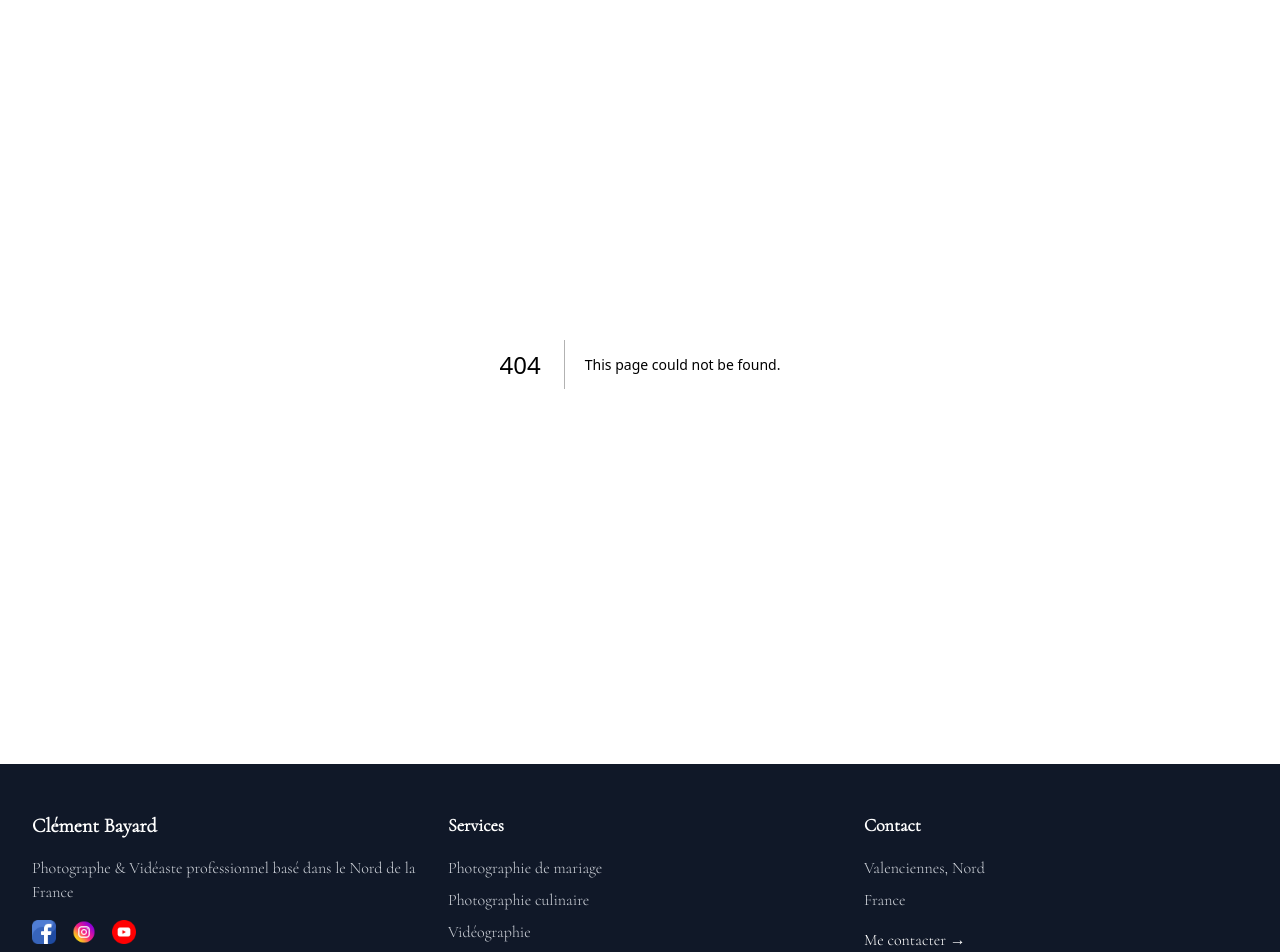
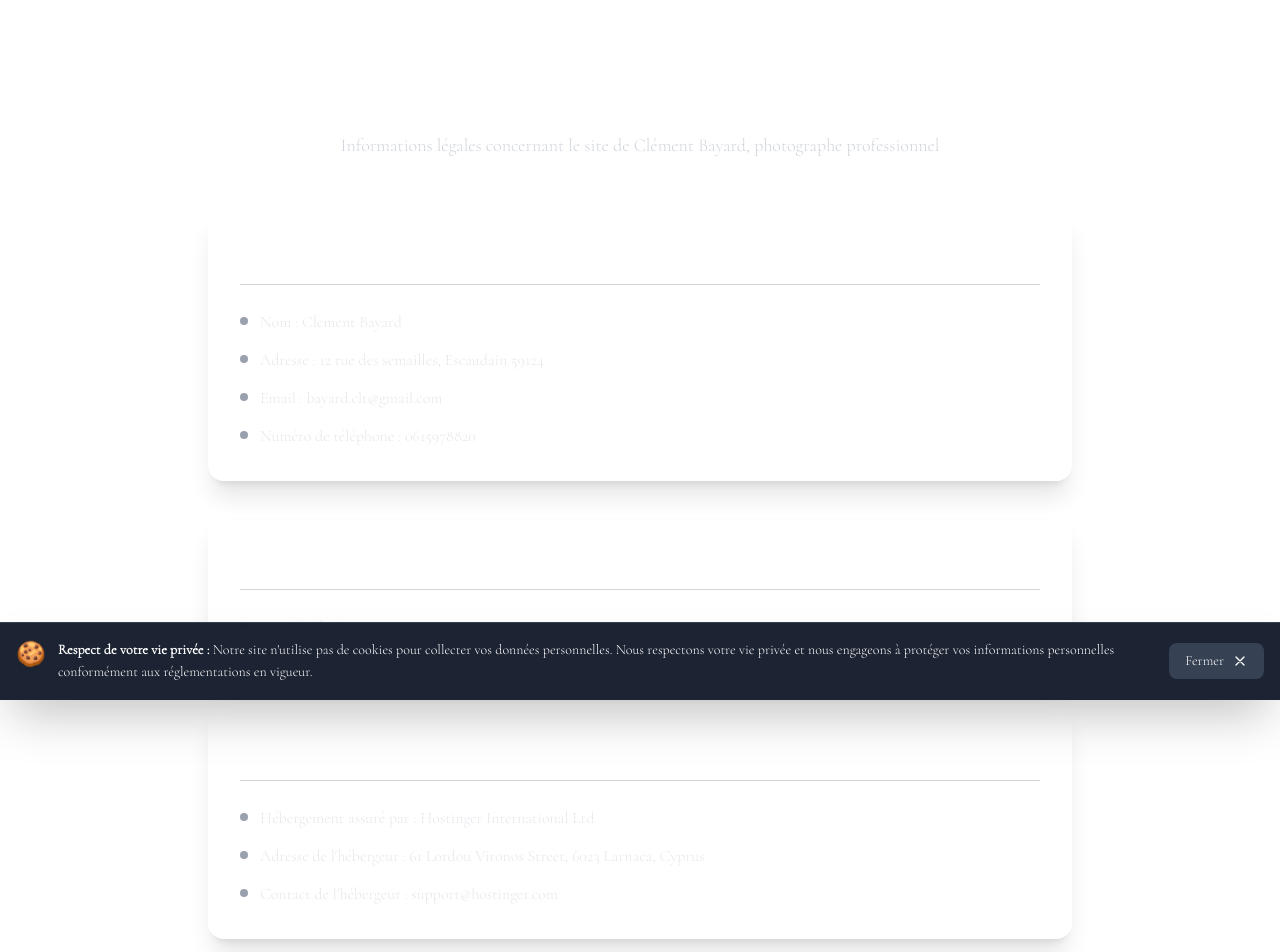
Before and after one commit to h4cktion/clement, a Next.js app: page /mentions-legales in a window 1280 px wide. Before the commit this address had no page. Shown: the part 100-1052 px from the top of the page. Built offline with nearby package versions, Linux system fonts and the light colour scheme.

Commit message:
add mention legale

```diff
--- a/src/app/layout.js
+++ b/src/app/layout.js
@@ -2,6 +2,7 @@ import { Geist, Geist_Mono } from "next/font/google";
 import "./globals.css";
 import Navbar from "@/components/Navbar";
 import Footer from "@/components/Footer";
+import CookieBar from "@/components/CookieBar";
 
 const geistSans = Geist({
   variable: "--font-geist-sans",
@@ -29,6 +30,7 @@ export default function RootLayout({ children }) {
           {children}
         </main>
         <Footer />
+        <CookieBar />
       </body>
     </html>
   );
--- /dev/null
+++ b/src/app/mentions-legales/page.js
@@ -0,0 +1,117 @@
+export const metadata = {
+  title: "Mentions Légales - Photographe Clément Bayard",
+  description:
+    "Mentions légales du site de Clément Bayard, photographe professionnel spécialisé en mariage et photographie culinaire.",
+};
+
+function MentionsLegal() {
+  const sections = [
+    {
+      title: "Identité du photographe",
+      items: [
+        "Nom : Clement Bayard",
+        "Adresse : 12 rue des semailles, Escaudain 59124",
+        "Email : bayard.clt@gmail.com",
+        "Numéro de téléphone : 0615978820"
+      ]
+    },
+    {
+      title: "Numéro d'identification",
+      items: [
+        "Numéro de Siret : 87903512900029"
+      ]
+    },
+    {
+      title: "Hébergement du site",
+      items: [
+        "Hébergement assuré par : Hostinger International Ltd",
+        "Adresse de l'hébergeur : 61 Lordou Vironos Street, 6023 Larnaca, Cyprus",
+        "Contact de l'hébergeur : support@hostinger.com"
+      ]
+    },
+    {
+      title: "Propriété intellectuelle",
+      items: [
+        "Tous droits réservés - Les images présentes sur ce site sont protégées par le droit d'auteur. Toute reproduction ou utilisation des images sans autorisation préalable est interdite."
+      ]
+    },
+    {
+      title: "Politique de confidentialité",
+      items: [
+        "Nous respectons la confidentialité de vos informations. Aucune donnée personnelle n'est collectée automatiquement sur ce site sans votre consentement explicite. Pour plus d'informations sur notre politique de confidentialité, veuillez consulter notre page dédiée à la vie privée."
+      ]
+    },
+    {
+      title: "Cookies",
+      items: [
+        "Ce site n'utilise pas de cookies pour collecter des données personnelles ou suivre l'activité des visiteurs. Nous respectons la vie privée de nos utilisateurs."
+      ]
+    }
+  ];
+
+  return (
+    <div className="min-h-screen pt-24 pb-16">
+      <div className="max-w-4xl mx-auto px-4">
+        <div className="text-center mb-12">
+          <h1 className="text-4xl md:text-5xl font-bold mb-6 font-['Cormorant_Garamond'] text-white">
+            Mentions Légales
+          </h1>
+          <p className="text-lg text-gray-300 max-w-2xl mx-auto">
+            Informations légales concernant le site de Clément Bayard, photographe professionnel
+          </p>
+        </div>
+
+        <div className="space-y-8">
+          {sections.map((section, index) => (
+            <div key={index} className="bg-white/10 backdrop-blur-sm rounded-2xl p-8 shadow-xl">
+              <h2 className="text-2xl font-bold mb-6 font-['Cormorant_Garamond'] text-white border-b border-gray-300 pb-3">
+                {section.title}
+              </h2>
+              <ul className="space-y-3">
+                {section.items.map((item, itemIndex) => (
+                  <li key={itemIndex} className="text-gray-200 leading-relaxed">
+                    {section.title === "Propriété intellectuelle" ||
+                     section.title === "Politique de confidentialité" ||
+                     section.title === "Cookies" ? (
+                      <div className="italic text-gray-300 bg-gray-800/30 p-4 rounded-lg">
+                        "{item}"
+                      </div>
+                    ) : (
+                      <span className="flex items-start">
+                        <span className="inline-block w-2 h-2 bg-gray-400 rounded-full mt-2 mr-3 flex-shrink-0"></span>
+                        {item}
+                      </span>
+                    )}
+                  </li>
+                ))}
+              </ul>
+            </div>
+          ))}
+        </div>
+
+        <div className="mt-12 text-center">
+          <div className="bg-white/10 backdrop-blur-sm rounded-2xl p-8 shadow-xl">
+            <h3 className="text-xl font-bold mb-4 font-['Cormorant_Garamond'] text-white">
+              Contact
+            </h3>
+            <p className="text-gray-200 mb-4">
+              Pour toute question concernant ces mentions légales ou l'utilisation de ce site :
+            </p>
+            <a
+              href="mailto:bayard.clt@gmail.com"
+              className="inline-block bg-gray-800 text-white px-6 py-3 rounded-lg hover:bg-gray-700 transition-colors duration-300 font-medium"
+            >
+              Contactez-nous
+            </a>
+          </div>
+        </div>
+
+        <div className="mt-8 text-center text-sm text-gray-400">
+          <p>Dernière mise à jour : Janvier 2025</p>
+        </div>
+      </div>
+    </div>
+  );
+}
+
+export default MentionsLegal;
--- /dev/null
+++ b/src/components/CookieBar.js
@@ -0,0 +1,52 @@
+"use client";
+
+import { useState, useEffect } from "react";
+
+export default function CookieBar() {
+  const [isVisible, setIsVisible] = useState(false);
+
+  useEffect(() => {
+    // Vérifier si l'utilisateur a déjà fermé la barre de cookies
+    const cookieBarClosed = localStorage.getItem("cookieBarClosed");
+    if (!cookieBarClosed) {
+      setIsVisible(true);
+    }
+  }, []);
+
+  const handleClose = () => {
+    setIsVisible(false);
+    localStorage.setItem("cookieBarClosed", "true");
+  };
+
+  if (!isVisible) return null;
+
+  return (
+    <div className="fixed bottom-0 left-0 right-0 bg-gray-900/95 backdrop-blur-sm text-white p-4 shadow-2xl z-50 border-t border-gray-700">
+      <div className="max-w-7xl mx-auto flex flex-col md:flex-row items-start md:items-center justify-between gap-4">
+        <div className="flex items-start space-x-3">
+          <div className="text-2xl">🍪</div>
+          <div className="flex-1">
+            <p className="text-sm leading-relaxed">
+              <span className="font-semibold">Respect de votre vie privée :</span> Notre site n&apos;utilise pas de cookies pour collecter vos données personnelles. Nous respectons votre vie privée et nous engageons à protéger vos informations personnelles conformément aux réglementations en vigueur.
+            </p>
+          </div>
+        </div>
+
+        <button
+          onClick={handleClose}
+          className="flex items-center space-x-2 bg-gray-700 hover:bg-gray-600 px-4 py-2 rounded-lg transition-colors duration-300 text-sm font-medium whitespace-nowrap"
+        >
+          <span>Fermer</span>
+          <svg
+            className="w-4 h-4"
+            fill="none"
+            stroke="currentColor"
+            viewBox="0 0 24 24"
+          >
+            <path strokeLinecap="round" strokeLinejoin="round" strokeWidth={2} d="M6 18L18 6M6 6l12 12" />
+          </svg>
+        </button>
+      </div>
+    </div>
+  );
+}
```
